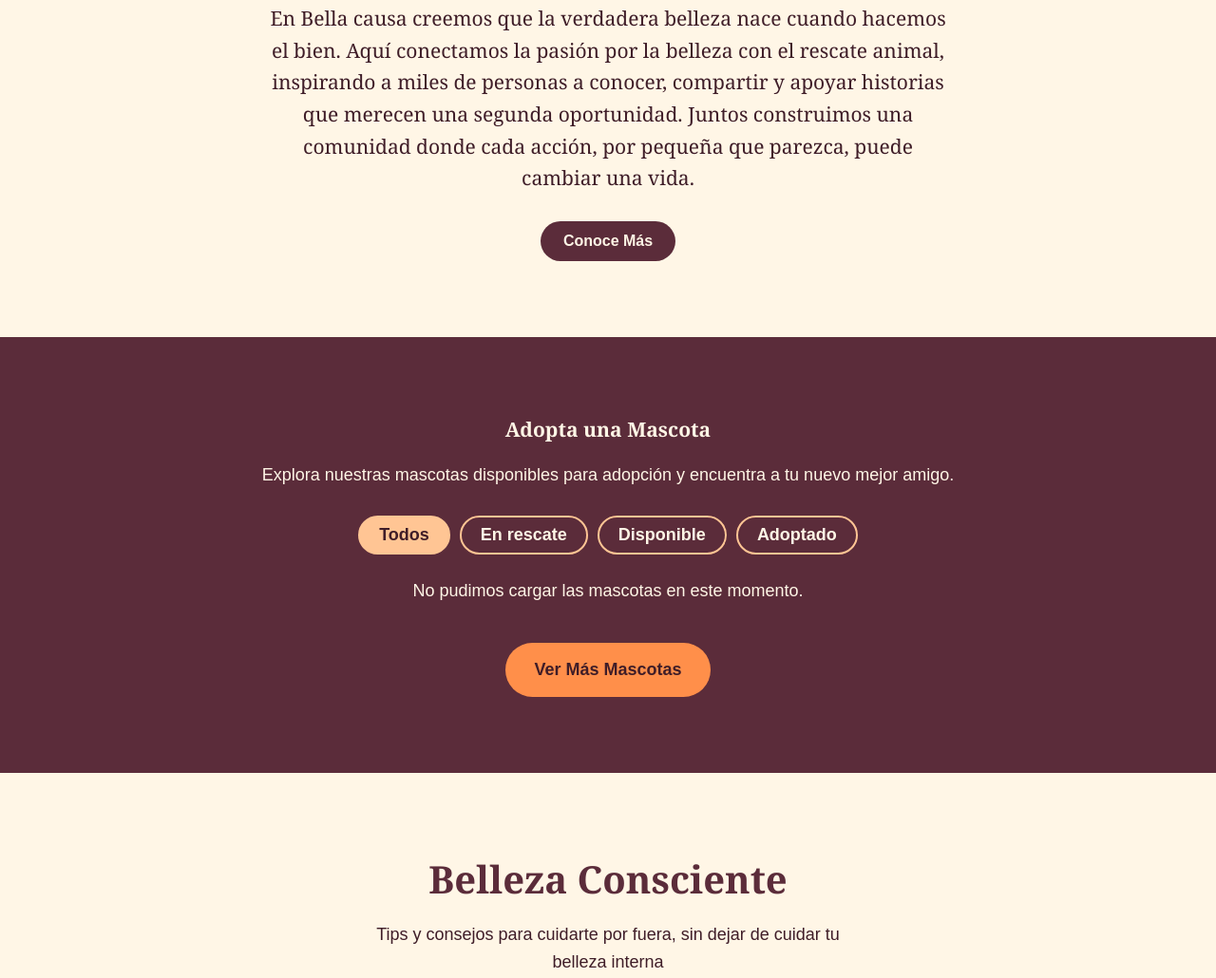
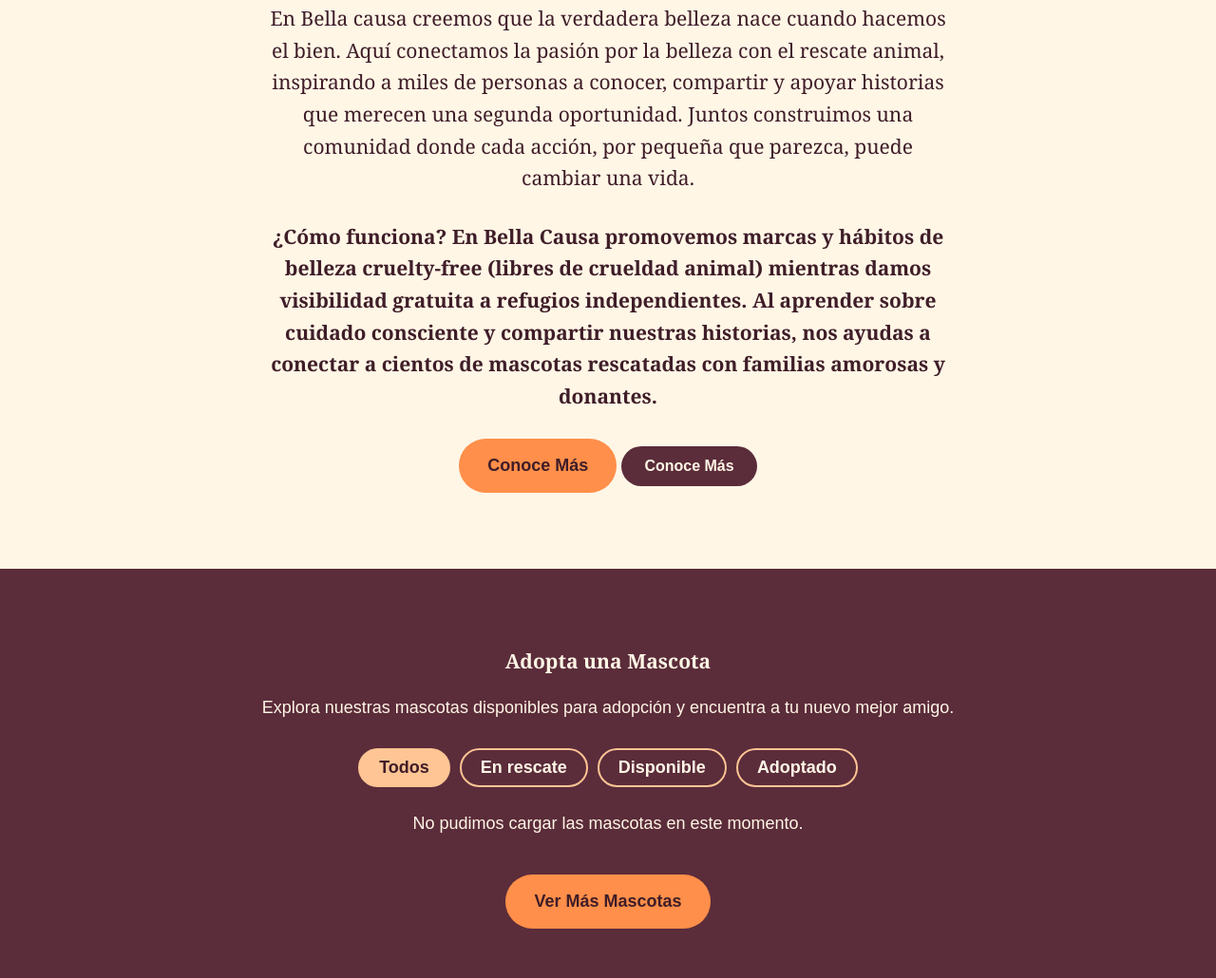
Before and after one commit to DannaValentinaPrada/REPO-PROYECTO, a website: page docs/index.html in a window 1280 px wide. Shown: the part 1205-2235 px from the top of the page at 95% size. Drawn offline with Linux system fonts and the light colour scheme; no server answers.

Commit message:
Explicar proposito en sección Belleza con proposito

```diff
--- a/docs/index.html
+++ b/docs/index.html
@@ -96,6 +96,12 @@
                     compartir y apoyar historias que merecen una segunda oportunidad. Juntos construimos una comunidad
                     donde cada acción, por pequeña que parezca, puede cambiar una vida.
                 </p>
+                <p>
+                    <strong>¿Cómo funciona? En Bella Causa promovemos marcas y hábitos de belleza cruelty-free (libres de crueldad animal) mientras damos visibilidad gratuita a refugios independientes. Al aprender sobre cuidado consciente y compartir nuestras historias, nos ayudas a conectar a cientos de mascotas rescatadas con familias amorosas y donantes.</strong>
+                </p>
+
+
+                <a href="#propuesta" class="boton">Conoce Más</a>
                 <button id="boton-conoce" class="boton-oscuro">Conoce Más</button>
             </article>
         </section>
```
